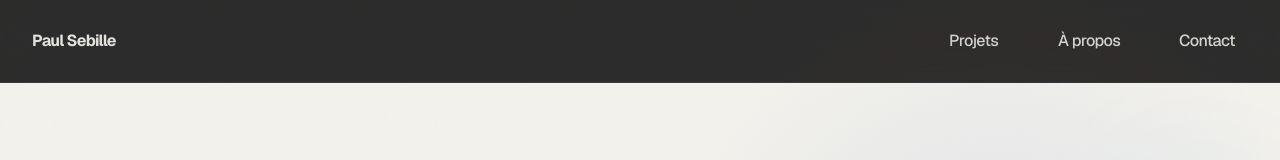
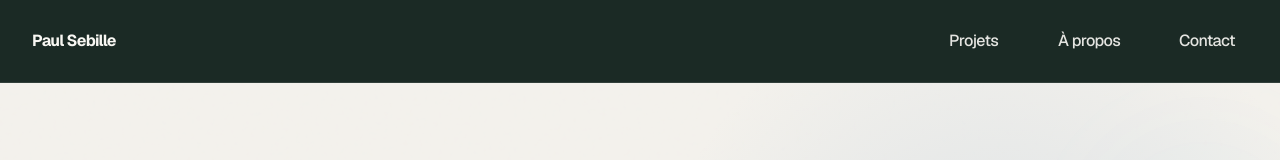
Before and after one commit to paulsebille/Portfolio, a Next.js app: page / in a window 1280 px wide. Shown: the top 160 px of the page. Built offline with nearby package versions, Linux system fonts and the light colour scheme.

Commit message:
Keep header text crisp and stable on scroll

```diff
--- a/app/globals.css
+++ b/app/globals.css
@@ -2802,3 +2802,27 @@ body { font-family: "Helvetica Neue", Helvetica, Arial, sans-serif; }
 
 /* Match the contact CTA to the rounded skills-chip silhouette */
 .footer-cta { border-radius: 999px; }
+
+
+/* Keep header typography crisp and stable while scrolling */
+.site-header,
+.site-header.is-scrolled {
+  mix-blend-mode: normal;
+  transform: none;
+  background: rgba(20, 36, 30, .97);
+  color: #f8f7f3;
+  border-bottom-color: rgba(255,255,255,.1);
+  text-shadow: none;
+  -webkit-text-stroke: 0 transparent;
+  backdrop-filter: blur(18px) saturate(115%);
+  transition: border-color .35s ease;
+}
+.site-header .logo,
+.site-header .nav,
+.site-header .nav a {
+  text-shadow: none;
+  -webkit-text-stroke: 0 transparent;
+  filter: none;
+}
+.site-header.is-scrolled .nav a { opacity: .9; }
+.site-header.is-scrolled .nav a:hover { opacity: 1; }
```
